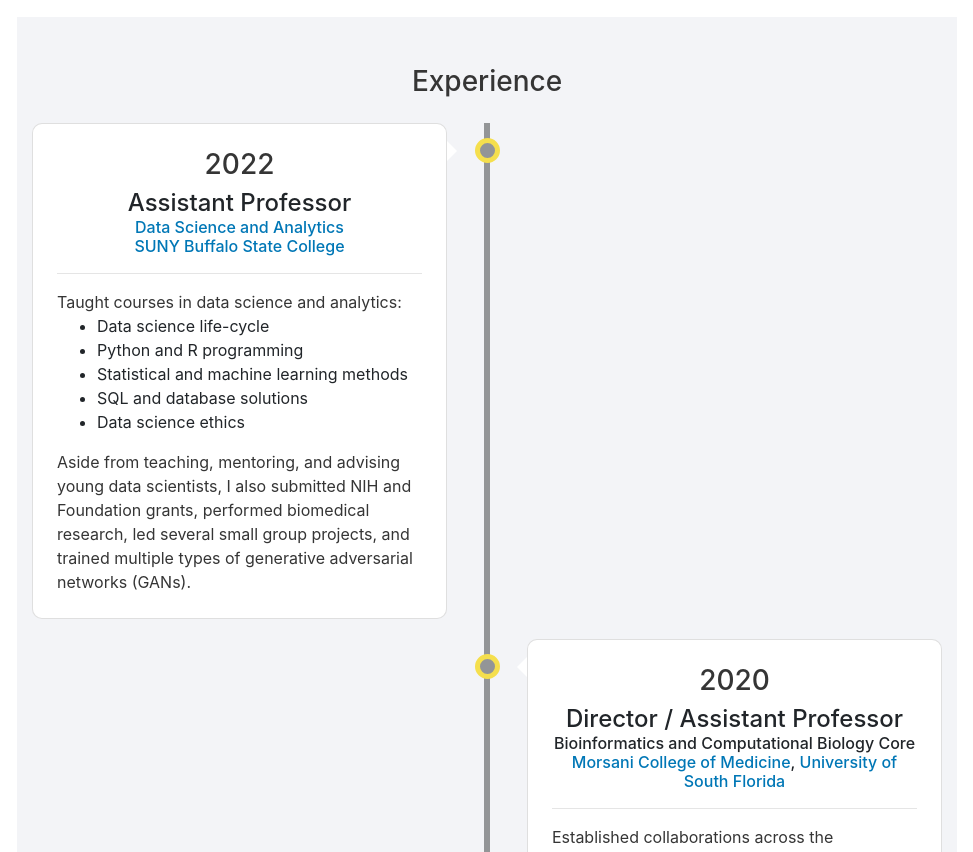
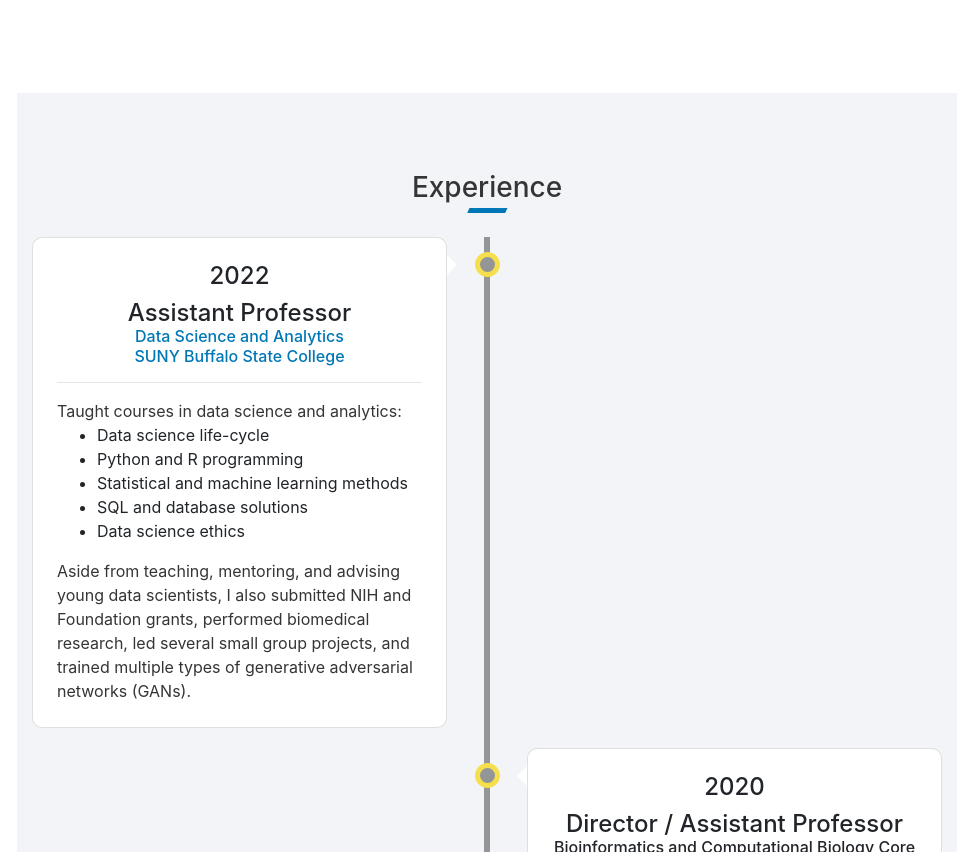
Before and after one commit to dmcskim/dmcskim.github.io, a plain HTML site: page index.html in a window 1280 px wide. Shown: the part 1948-2800 px from the top of the page, without its empty margins (153-1126 px from the left). Drawn offline with nearby package versions, Linux system fonts and the light colour scheme.

Commit message:
Add CSS underlining to h3 headings.

```diff
--- a/index.html
+++ b/index.html
@@ -172,7 +172,7 @@
               <div class="timeline left">
                 <div class="card round-corners">
                   <div class="card-body p-4">
-                    <h3>2022</h3>
+                    <h4>2022</h4>
                     <h4 class="mb-0">Assistant Professor</h4>
                     <h6 class="mb-0"><a href="https://dataanalytics.buffalostate.edu/">Data Science and Analytics</a></h6>
                     <h6 class="mb-0"><a href="https://www.buffalostate.edu/">SUNY Buffalo State College</a></h6>
@@ -200,7 +200,7 @@
               <div class="timeline right">
                 <div class="card round-corners">
                   <div class="card-body p-4">
-                    <h3>2020</h3>
+                    <h4>2020</h4>
                     <h4 class="mb-0">Director / Assistant Professor</h4>
                     <h6 class="mb-0">Bioinformatics and Computational Biology Core</h6>
                     <h6 class="mb-0"><a
@@ -225,7 +225,7 @@
               <div class="timeline left">
                 <div class="card round-corners">
                   <div class="card-body p-4">
-                    <h3>2016</h3>
+                    <h4>2016</h4>
                     <h4 class="mb-0">Research Assistant Professor</h4>
                     <h6 class="mb-0">Genome, Environment, and Microbiome CoE</h6>
                     <h6 class="mb-0"><a href="https://medicine.buffalo.edu/">Jacobs School of
@@ -252,7 +252,7 @@
               <div class="timeline right">
                 <div class="card round-corners">
                   <div class="card-body p-4">
-                    <h3>2011</h3>
+                    <h4>2011</h4>
                     <h4 class="mb-0">Graduate Research Fellow</h4>
                     <h6 class="mb-0"><a href="http://esbg.bmb.uga.edu">Evolutionary Systems Biology Group</a></h6>
                     <h6 class="mb-0"><a href="https://iob.uga.edu">Institute of Bioinformatics</a>,
@@ -401,7 +401,7 @@
         <section class="mb-4" id="contactme">
 
             <!--Section heading-->
-            <h2 class="h1-responsive font-weight-bold text-center my-4">Contact me</h2>
+            <h3 class="h1-responsive font-weight-bold text-center my-4">Contact me</h3>
             <!--Section description-->
             <p class="text-center w-responsive mx-auto mb-5">
             Questions? Please do not hesitate to contact me! I will get back to
--- a/static/styles.css
+++ b/static/styles.css
@@ -48,6 +48,24 @@ a {
     background-size: cover;
 }
 
+h3 {
+  display: inline-block;
+  color: #353535;
+  padding: 30px 0 8px;
+  position: relative;
+}
+
+h3::before {
+  content: "";
+  background-color: #0077B6;
+  position: absolute;
+  bottom: 0px;
+  width: 25%;
+  height: 5px;
+  transform: skew(-25deg) translateX(150%);
+  z-index: 0;
+}
+
 .navbar {
     position: fixed !important;
     top: 0px;
@@ -68,7 +86,7 @@ class.container {
     font-weight: bold;
 }
 
-p, h3 {
+p {
   color: #353535;
 }
 
```
